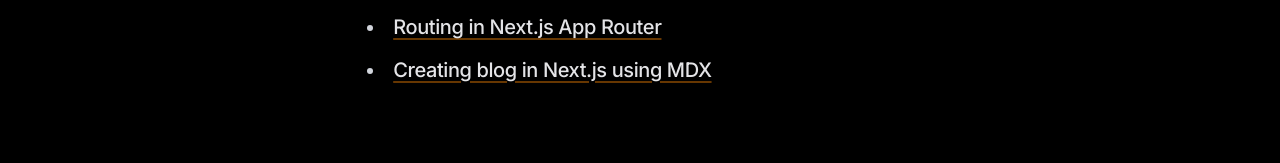
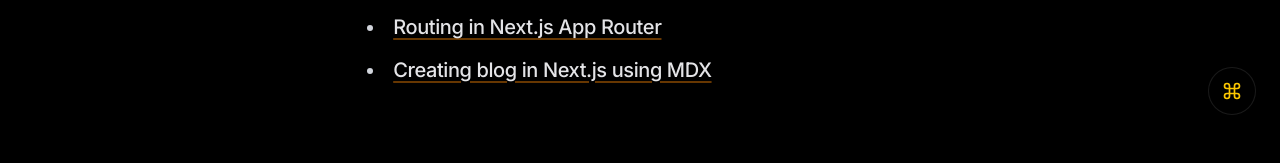
Before and after one commit to DIPAKK2310/dip_blog, a Next.js app: page / in a window 1280 px wide. Shown: the part 637-800 px from the top of the page. Built offline with nearby package versions, Linux system fonts and the light colour scheme.

Commit message:
feat:add command palette in root

```diff
--- a/app/layout.tsx
+++ b/app/layout.tsx
@@ -3,6 +3,7 @@ import type { Metadata } from 'next'
 import { Inter } from 'next/font/google'
 import { Analytics } from '@vercel/analytics/react'
 import { Quote } from '@/components/common/Quote'
+import CommandPalette from '@/components/command/CommandPalette'
 
 const inter = Inter({ subsets: ['latin'] })
 
@@ -29,6 +30,7 @@ export default function RootLayout({
         <div className="min-h-screen flex flex-col justify-between pt-0 md:pt-8 p-8 bg-black text-zinc-200">
           <main className="max-w-[60ch] mx-auto w-full space-y-6">
             {children}
+            <CommandPalette />
             <Quote />
           </main>
           <Analytics />
```
